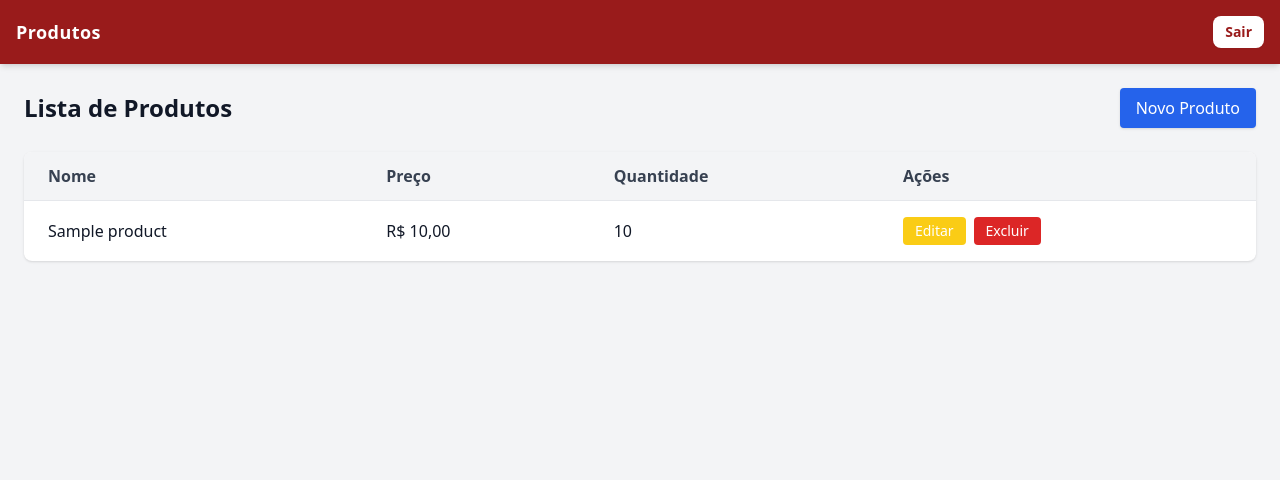
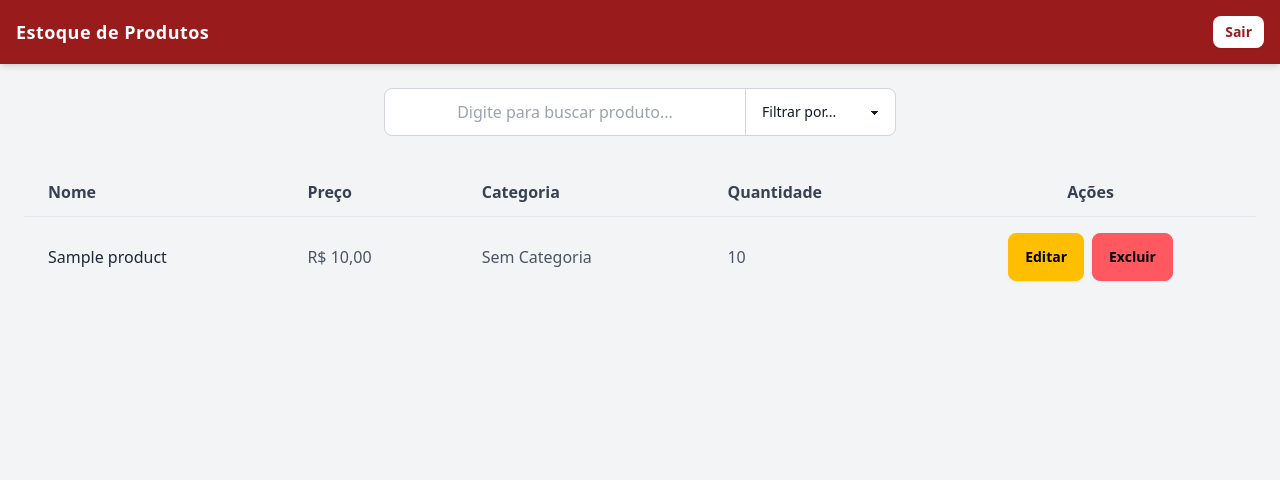
Before and after one commit to Projeto-Web-Kayky/disk-da-maga, a Django app: page /products/ in a window 1280 px wide. Shown: the top 480 px of the page. Run offline with Django 5.2, Linux system fonts and the light colour scheme; a user stored in the database is signed in; tables that the repository leaves empty hold one stand-in row (values such as "Sample post"); some libraries are stand-ins or nearby versions.

Commit message:
Feat(products): adicionado modal de confirmação de exclusão HTMX

```diff
--- a/accounts/templates/login.html
+++ b/accounts/templates/login.html
@@ -80,7 +80,7 @@
                 Entrar
             </button>
         </form>
-        <h2>Powered By Zentrix Solutions</h2>
+        <h2 class="">Powered By Zentrix Solutions</h2>
     </div>
 </body>
 
--- a/clients/templates/client_list.html
+++ b/clients/templates/client_list.html
@@ -34,7 +34,7 @@
                         -
                         {% endif %}
                     </td>
-                    <td class="px-4 py-2">{{ client.name }}</td>
+                    <td class="px-4 py-2 font-bold">{{ client.name }}</td>
                     <td class="px-4 py-2">{{ client.nickname }}</td>
                     <td class="px-4 py-2">{{ client.phone_number }}</td>
                     <td class="px-4 py-2">R$ {{ client.client_debts }}</td>
@@ -58,7 +58,7 @@
                 <div class="flex justify-between items-center border-b px-4 py-2">
                     <h5 class="text-lg font-semibold">Novo Cliente</h5>
                     <button type="button" @click="open = false"
-                        class="text-gray-500 hover:text-gray-700">&times;</button>
+                        class="btn btn-ghost hover:text-gray-700">&times;</button>
                 </div>
                 <div class="p-4 space-y-4">
                     {{ form.as_p }}
--- a/core/urls.py
+++ b/core/urls.py
@@ -10,6 +10,7 @@ from products.views import (
     ProductCreateView,
     ProductUpdateView,
     ProductDeleteView,
+    search_products,
 )
 
 urlpatterns = [
@@ -19,6 +20,7 @@ urlpatterns = [
     path('login/', login_view, name='login'),
     path('logout/', logout_view, name='logout'),
     path('products/', ProductListView.as_view(), name='product_list'),
+    path('products/search/', search_products, name='search_products'),
     path(
         'products/create/', ProductCreateView.as_view(), name='product_create'
     ),
--- a/core/views.py
+++ b/core/views.py
@@ -1,4 +1,5 @@
 from django.shortcuts import render
+
 
 def base_view(request):
     return render(request, 'base.html')
--- a/products/forms.py
+++ b/products/forms.py
@@ -6,3 +6,8 @@ class ProductForm(forms.ModelForm):
     class Meta:
         model = Product
         fields = '__all__'
+
+    def __init__(self, *args, **kwargs):
+        super().__init__(*args, **kwargs)
+        for field in self.fields.values():
+            field.widget.attrs.update({'class': 'input input-bordered w-full'})
--- /dev/null
+++ b/products/templates/partials/_product_table.html
@@ -0,0 +1,38 @@
+<table class="min-w-full divide-y divide-gray-200">
+    <thead class="bg-gray-100 text-gray-700 font-semibold">
+        <tr>
+            <th class="px-6 py-3 text-left">Nome</th>
+            <th class="px-6 py-3 text-left">Preço</th>
+            <th class="px-6 py-3 text-left">Categoria</th>
+            <th class="px-6 py-3 text-left">Quantidade</th>
+            <th class="px-6 py-3 text-center">Ações</th>
+        </tr>
+    </thead>
+    <tbody class="divide-y divide-gray-100">
+        {% for product in products %}
+        <tr class="hover:bg-gray-50 transition">
+            <td class="px-6 py-4 font-medium text-gray-800">{{ product.name }}</td>
+            <td class="px-6 py-4 text-gray-600">R$ {{ product.sale_price }}</td>
+            <td class="px-6 py-4 text-gray-600">{{ product.get_category_display }}</td>
+            <td class="px-6 py-4 text-gray-600">{{ product.quantity }}</td>
+            <td class="px-6 py-4 text-center flex justify-center gap-2">
+                <a href="{% url 'product_update' product.pk %}" class="btn btn-warning">
+                    Editar
+                </a>
+                <a href="{% url 'product_delete' product.pk %}" class="btn btn-error"
+                    hx-get="{% url 'product_delete' product.pk %}" hx-target="#modal-container" hx-swap="innerHTML">
+                    Excluir
+                </a>
+
+            </td>
+
+        </tr>
+        {% empty %}
+        <tr>
+            <td colspan="5" class="px-6 py-6 text-center text-gray-500">
+                Nenhum produto encontrado.
+            </td>
+        </tr>
+        {% endfor %}
+    </tbody>
+</table>
--- a/products/templates/product_list.html
+++ b/products/templates/product_list.html
@@ -1,49 +1,35 @@
 {% extends 'base.html' %}
 {% block content %}
 
-<div class="flex justify-between items-center mb-6">
-    <h2 class="text-2xl font-bold">Lista de Produtos</h2>
-    <a href="{% url 'product_create' %}" class="bg-blue-600 hover:bg-blue-700 text-white px-4 py-2 rounded shadow">
-        Novo Produto
-    </a>
+<div class="flex justify-center mb-8">
+    <form hx-get="{% url 'search_products' %}" hx-target="#product-table"
+        hx-trigger="keyup changed delay:300ms from:#search, change from:select" hx-indicator="#loading-indicator"
+        onsubmit="return false" class="join w-full max-w-lg">
+
+        <input id="search" name="search" type="text" placeholder="Digite para buscar produto..."
+            class="input join-item w-full rounded-lg border-gray-300 focus:ring-2 focus:ring-red-800 text-center">
+
+        <select name="filter" class="select join-item border-gray-300 focus:ring-2 focus:ring-red-800"
+            hx-get="{% url 'search_products' %}" hx-target="#product-table" hx-trigger="change"
+            hx-include="[name='search']">
+            <option value="" disabled selected>Filtrar por...</option>
+            <option value="estoque_baixo">Estoque Baixo</option>
+            <option value="estoque_alto">Estoque Alto</option>
+            <option value="maior_preco">Maior Preço</option>
+            <option value="menor_preco">Menor Preço</option>
+        </select>
+    </form>
 </div>
 
-<div class="overflow-x-auto bg-white rounded-lg shadow">
-    <table class="min-w-full divide-y divide-gray-200">
-        <thead class="bg-gray-100">
-            <tr>
-                <th class="px-6 py-3 text-left text-gray-700 font-semibold">Nome</th>
-                <th class="px-6 py-3 text-left text-gray-700 font-semibold">Preço</th>
-                <th class="px-6 py-3 text-left text-gray-700 font-semibold">Quantidade</th>
-                <th class="px-6 py-3 text-left text-gray-700 font-semibold">Ações</th>
-            </tr>
-        </thead>
-        <tbody class="divide-y divide-gray-200">
-            {% for product in products %}
-            <tr class="hover:bg-gray-50">
-                <td class="px-6 py-4">{{ product.name }}</td>
-                <td class="px-6 py-4">R$ {{ product.sale_price }}</td>
-                <td class="px-6 py-4">{{ product.quantity }}</td>
-                <td class="px-6 py-4 flex gap-2">
-                    <a href="{% url 'product_update' product.pk %}"
-                        class="bg-yellow-400 hover:bg-yellow-500 text-white px-3 py-1 rounded text-sm">
-                        Editar
-                    </a>
-                    <a href="{% url 'product_delete' product.pk %}"
-                        class="bg-red-600 hover:bg-red-700 text-white px-3 py-1 rounded text-sm">
-                        Excluir
-                    </a>
-                </td>
-            </tr>
-            {% empty %}
-            <tr>
-                <td colspan="4" class="px-6 py-4 text-center text-gray-500">
-                    Nenhum produto cadastrado.
-                </td>
-            </tr>
-            {% endfor %}
-        </tbody>
-    </table>
+<div id="product-table" hx-get="{% url 'search_products' %}" hx-trigger="load" hx-swap="innerHTML"></div>
+
+<div id="modal-container"></div>
+
+<div id="loading-indicator" class="hidden flex-col items-center text-gray-500 mt-6 animate-pulse">
+    <span class="loading loading-spinner loading-md text-red-800"></span>
+    <p class="mt-2 text-sm font-medium">Carregando produtos...</p>
 </div>
 
+<div id="modal-container"></div>
+
 {% endblock %}
--- a/products/views.py
+++ b/products/views.py
@@ -1,8 +1,11 @@
 from django.contrib.auth.mixins import LoginRequiredMixin
+from django.contrib.auth.decorators import login_required
 from django.views import View
 from django.views.generic import ListView, CreateView, DeleteView, UpdateView
 from products.models import Product
 from products.forms import ProductForm
+from django.http import HttpRequest
+from django.shortcuts import render
 
 
 class ProductListView(LoginRequiredMixin, ListView):
@@ -12,19 +15,15 @@ class ProductListView(LoginRequiredMixin, ListView):
 
     def get_context_data(self, **kwargs):
         context = super().get_context_data(**kwargs)
-        context['section_name'] = 'Produtos'
+        context['section_name'] = 'Estoque de Produtos'
         return context
+
 
 class ProductCreateView(LoginRequiredMixin, CreateView):
     model = Product
     form_class = ProductForm
     template_name = 'product_form.html'
     success_url = '/products/'
-
-    def get_context_data(self, **kwargs):
-        context = super().get_context_data(**kwargs)
-        context['section_name'] = 'Cadastrar Produto'
-        return context
 
 
 class ProductUpdateView(LoginRequiredMixin, UpdateView):
@@ -38,3 +37,38 @@ class ProductDeleteView(LoginRequiredMixin, DeleteView):
     model = Product
     template_name = 'product_delete.html'
     success_url = '/products/'
+
+    def get(self, request, *args, **kwargs):
+        """Retorna modal"""
+        self.object = self.get_object()
+        return render(request, self.template_name, {'object': self.object})
+
+    def delete(self, request, *args, **kwargs):
+        """Exclui e atualiza a tabela via HTMX"""
+        self.object = self.get_object()
+        self.object.delete()
+        products = Product.objects.all()
+        return render(request, 'partials/_product_table.html', {'products': products})
+
+@login_required
+def search_products(request: HttpRequest):
+    search = request.GET.get('search', '')
+    filter_option = request.GET.get('filter', '')
+
+    products = Product.objects.all()
+
+    if search:
+        products = products.filter(name__icontains=search)
+
+    if filter_option == 'estoque_baixo':
+        products = products.order_by('quantity')
+    elif filter_option == 'estoque_alto':
+        products = products.order_by('-quantity')
+    elif filter_option == 'maior_preco':
+        products = products.order_by('-sale_price')
+    elif filter_option == 'menor_preco':
+        products = products.order_by('sale_price')
+
+    context = {'products': products}
+
+    return render(request, 'partials/_product_table.html', context)
```
Also changed, not shown: clients/views.py (+7 -1 lines), products/templates/product_delete.html (+8 -10 lines).
